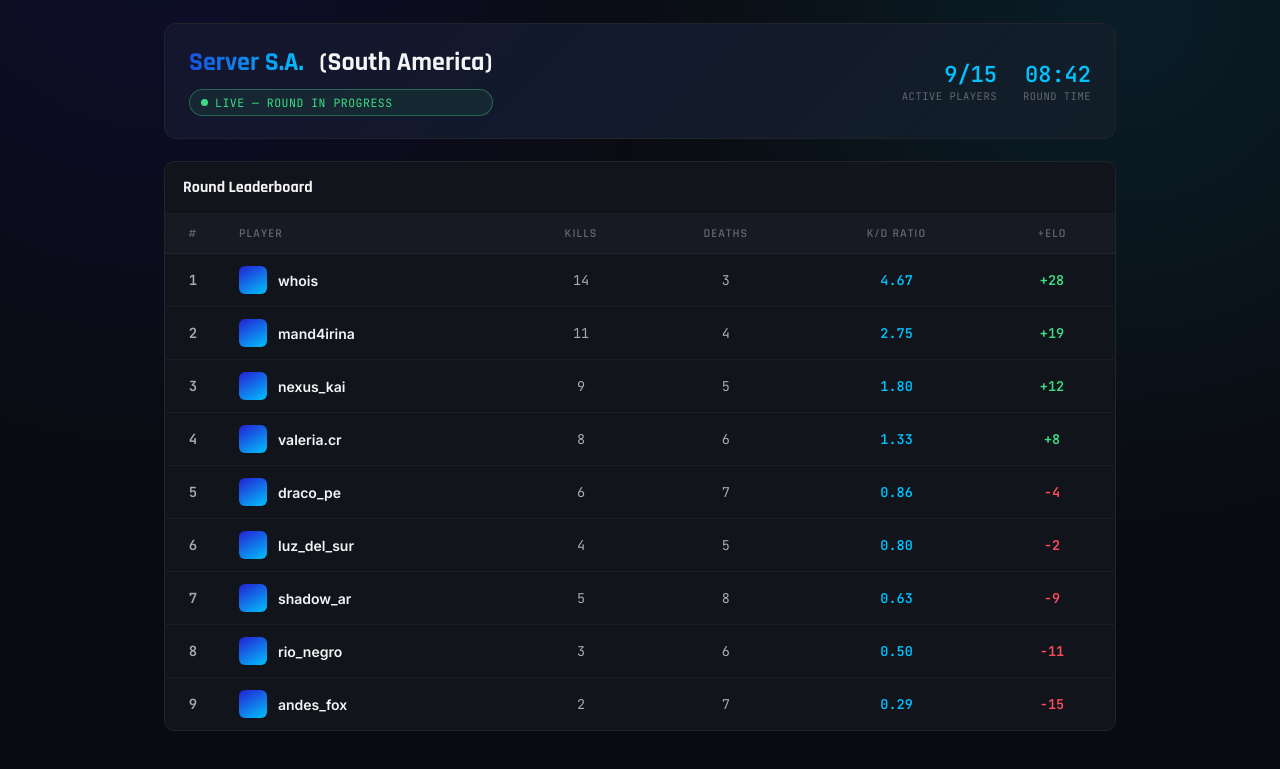
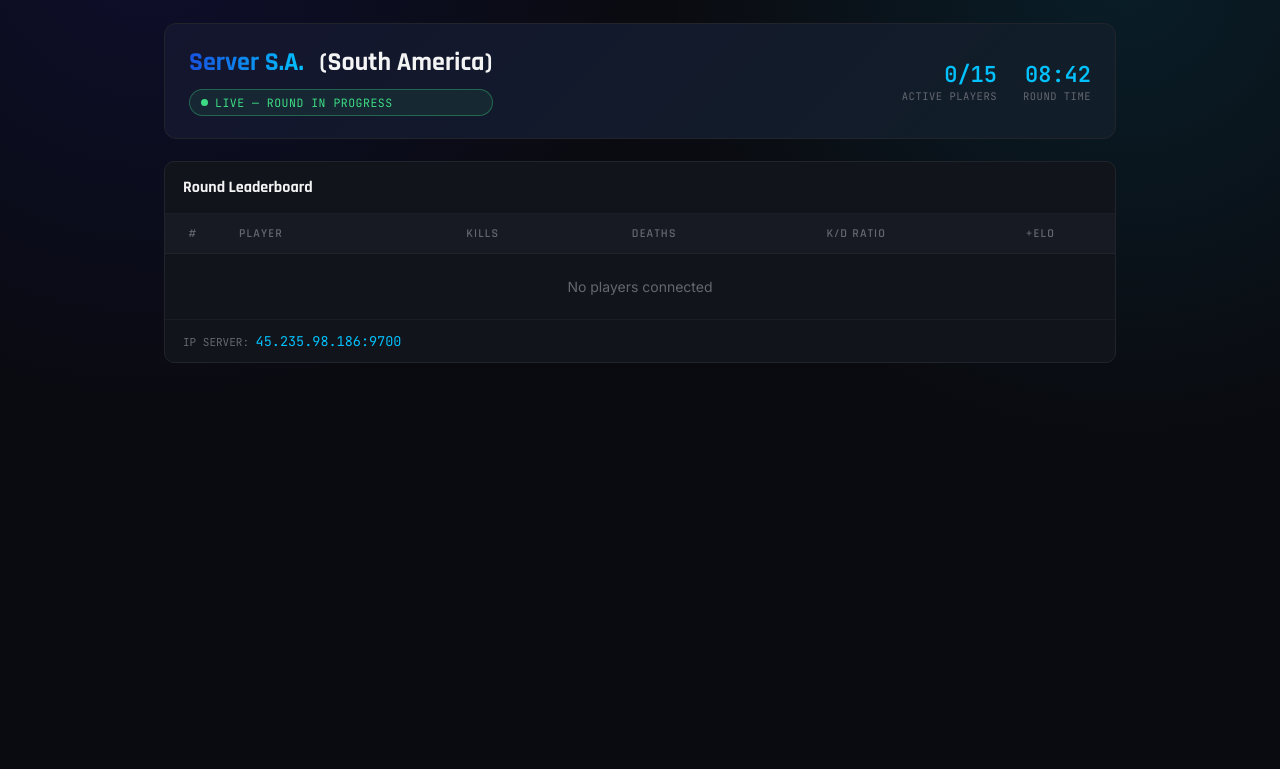
Before and after one commit to Mand4rina-best/crystal-pvp-stats, a website: page server-sa.html in a window 1280 px wide. Shown: the part 73-842 px from the top of the page. After the commit the page ends 800 px from the top, so only its background shows below. Drawn offline with Linux system fonts and the light colour scheme.

Commit message:
Add files via upload

```diff
--- a/server-sa.html
+++ b/server-sa.html
@@ -410,7 +410,7 @@
       </div>
       <div class="round-stats">
         <div class="round-stat">
-          <div class="val">9/15</div>
+          <div class="val">0/15</div>
           <div class="lbl">ACTIVE PLAYERS</div>
         </div>
         <div class="round-stat">
@@ -439,27 +439,25 @@
         <tbody id="board-body"></tbody>
       </table>
 
+      <div class="board-foot">IP SERVER: <span class="mono" style="color:var(--cyan);">45.235.98.186:9700</span></div>
     </div>
 
   </div>
 
 <script>
-  const PLAYERS = [
-    { name:"whois",       kills:14, deaths:3,  elo:28  },
-    { name:"mand4irina",  kills:11, deaths:4,  elo:19  },
-    { name:"nexus_kai",   kills:9,  deaths:5,  elo:12  },
-    { name:"valeria.cr",  kills:8,  deaths:6,  elo:8   },
-    { name:"draco_pe",    kills:6,  deaths:7,  elo:-4  },
-    { name:"shadow_ar",   kills:5,  deaths:8,  elo:-9  },
-    { name:"luz_del_sur", kills:4,  deaths:5,  elo:-2  },
-    { name:"rio_negro",   kills:3,  deaths:6,  elo:-11 },
-    { name:"andes_fox",   kills:2,  deaths:7,  elo:-15 },
-  ];
+  const PLAYERS = [];
 
   function eloClass(e){ return e > 0 ? "elo-pos" : e < 0 ? "elo-neg" : "elo-zero"; }
   function eloText(e){ return e > 0 ? `+${e}` : `${e}`; }
 
   const body = document.getElementById("board-body");
+
+  if (PLAYERS.length === 0){
+    const tr = document.createElement("tr");
+    tr.innerHTML = `<td colspan="6" style="text-align:center; color:var(--text-low); padding:24px 18px;">No players connected</td>`;
+    body.appendChild(tr);
+  }
+
   PLAYERS
     .slice()
     .sort((a,b) => (b.kills/(b.deaths||1)) - (a.kills/(a.deaths||1)))
```
Also changed, not shown: index.html (+7 -7 lines), server-eu.html (+10 -10 lines).
